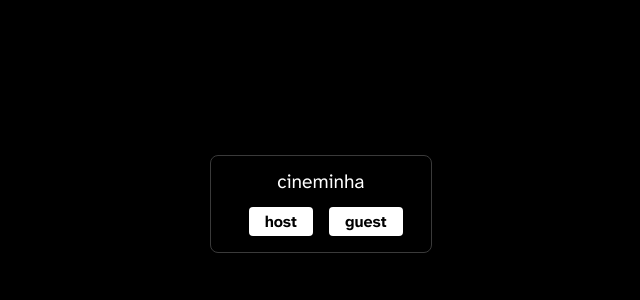
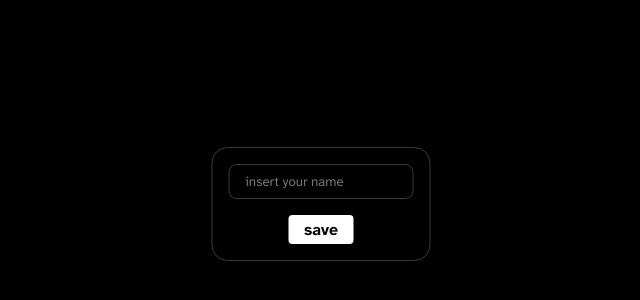
Before and after one commit to jlucashoffman/cineminha, a SvelteKit app: page / in a window 1280 px wide. Shown: the part 196-496 px from the top of the page, without its empty margins (319-959 px from the left). Built offline with nearby package versions, Linux system fonts and the light colour scheme.

Commit message:
feat: add solicitate name module

```diff
--- /dev/null
+++ b/src/lib/layouts/solicitateName.svelte
@@ -0,0 +1,29 @@
+<script lang="ts">
+    import { controller } from "$lib/types/store.svelte";
+
+    let name:string = $state("");
+
+    const handleSubmit = (e: Event) => {
+        e.preventDefault();
+
+        controller.userName = name;
+    }
+</script>
+
+<div id="solicitate_name" class="border">
+    <form onsubmit={handleSubmit}>
+        <input type="text" placeholder="insert your name" bind:value={name}>
+        <button type="submit">save</button>
+    </form>
+</div>
+
+<style>
+    #solicitate_name {
+        position: absolute;
+        top: 50%;
+        left: 50%;
+        transform: translate(-50%, -50%);
+
+        border-radius: var(--space-md);
+    }
+</style>
--- a/src/lib/types/store.svelte.ts
+++ b/src/lib/types/store.svelte.ts
@@ -1,6 +1,7 @@
 export type userRole = "host" | "guest";
 
 class AppStates {
+    userName:string = $state("");
     lobbyUserRole?:userRole = $state();
     roomCode?:string = $state();
 }
--- a/src/routes/+layout.svelte
+++ b/src/routes/+layout.svelte
@@ -5,6 +5,8 @@
 	import '$lib/styles/fonts.css';
 	import '$lib/styles/variables.css';
 	import '$lib/styles/main.css';
+    import { controller } from '$lib/types/store.svelte';
+    import SolicitateName from '$lib/layouts/solicitateName.svelte';
 
 	let { children } = $props();
 </script>
@@ -13,4 +15,8 @@
 	<link rel="icon" href={favicon} />
 </svelte:head>
 
+{#if controller.userName === ""}
+<SolicitateName />
+{:else}
 {@render children()}
+{/if}
```
